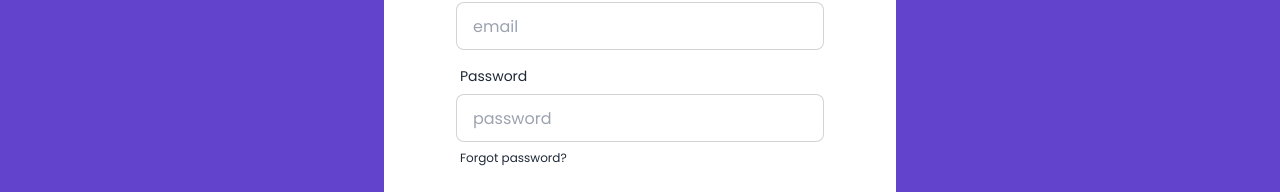
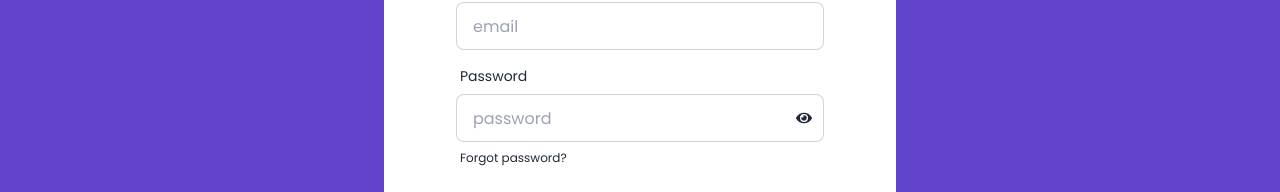
Before and after one commit to zishanmeh/lingo-bingo-language-learning-app, a React (Vite) app: page /auth/register in a window 1280 px wide. Shown: the part 446-638 px from the top of the page. Built offline with nearby package versions, Linux system fonts and the light colour scheme; no server answers.

Commit message:
added show password functionality

```diff
--- a/src/firebase/firebase.init.js
+++ b/src/firebase/firebase.init.js
@@ -6,12 +6,12 @@ import { getAuth } from "firebase/auth";
 
 // Your web app's Firebase configuration
 const firebaseConfig = {
-  apiKey: "AIzaSyC4NkWR0tDRPdtA81FcegTgzDUccYb2WF8",
-  authDomain: "lingo-bingo-4fa6f.firebaseapp.com",
-  projectId: "lingo-bingo-4fa6f",
-  storageBucket: "lingo-bingo-4fa6f.firebasestorage.app",
-  messagingSenderId: "433446455554",
-  appId: "1:433446455554:web:5029a55d4e7fef0da09a1b",
+  apiKey: import.meta.env.VITE_apiKey,
+  authDomain: import.meta.env.VITE_authDomain,
+  projectId: import.meta.env.VITE_projectId,
+  storageBucket: import.meta.env.VITE_storageBucket,
+  messagingSenderId: import.meta.env.VITE_messagingSenderId,
+  appId: import.meta.env.VITE_appId,
 };
 
 // Initialize Firebase
--- a/src/pages/Login.jsx
+++ b/src/pages/Login.jsx
@@ -3,6 +3,7 @@ import { Link, useLocation, useNavigate } from "react-router-dom";
 import { AuthContext } from "../Provider/AuthProvider";
 import { toast } from "react-toastify";
 import { FcGoogle } from "react-icons/fc";
+import { FaEye, FaEyeSlash } from "react-icons/fa";
 
 const Login = () => {
   const { signInUser, setUser, signInWithGoogle, forgotPassword, setEmail } =
@@ -60,6 +61,10 @@ const Login = () => {
   //       })
   //       .catch((err) => setErrorMessage(err.message));
   //   };
+  const [showPass, setShowPass] = useState(false);
+  const handleShowPassword = () => {
+    setShowPass(!showPass);
+  };
   return (
     <div className="min-h-screen flex justify-center items-center">
       <div className="card bg-base-100 w-full max-w-lg shrink-0 rounded-none p-10">
@@ -85,14 +90,27 @@ const Login = () => {
             <label className="label">
               <span className="label-text">Password</span>
             </label>
+            <div className="relative">
               <input
-              type="password"
+                type={showPass ? "text" : "password"}
                 name="password"
                 placeholder="password"
-              className="input input-bordered"
+                className="input input-bordered w-full"
                 autoComplete="false"
                 required
               />
+              {!showPass ? (
+                <FaEye
+                  className="absolute top-4 right-3 cursor-pointer"
+                  onClick={handleShowPassword}
+                ></FaEye>
+              ) : (
+                <FaEyeSlash
+                  className="absolute top-4 right-3 cursor-pointer"
+                  onClick={handleShowPassword}
+                ></FaEyeSlash>
+              )}
+            </div>
             <label className="label">
               <Link
                 className="label-text-alt link link-hover"
--- a/src/pages/Register.jsx
+++ b/src/pages/Register.jsx
@@ -5,6 +5,7 @@ import Footer from "../components/Footer";
 import { AuthContext } from "../Provider/AuthProvider";
 import { toast } from "react-toastify";
 import { FcGoogle } from "react-icons/fc";
+import { FaEye, FaEyeSlash } from "react-icons/fa";
 
 const Register = () => {
   const { createNewUser, setUser, updateUserProfile, signInWithGoogle } =
@@ -49,12 +50,16 @@ const Register = () => {
         setErrorMessage(null);
         toast.success("Registration successfull!");
         updateUserProfile({ displayName: name, photoURL: photo })
-          .then((result) => navigate("/"))
+          .then(() => navigate("/"))
           .catch((err) => setErrorMessage(err.message));
       })
       .catch((err) => {
         setErrorMessage(err.message);
       });
+  };
+  const [showPass, setShowPass] = useState(false);
+  const handleShowPassword = () => {
+    setShowPass(!showPass);
   };
   return (
     <div>
@@ -111,14 +116,28 @@ const Register = () => {
               <label className="label">
                 <span className="label-text">Password</span>
               </label>
+              <div className="relative">
                 <input
                   name="password"
                   autoComplete="false"
-                type="password"
+                  type={showPass ? "text" : "password"}
                   placeholder="password"
-                className="input input-bordered"
+                  className="input input-bordered w-full"
                   required
                 />
+                {!showPass ? (
+                  <FaEye
+                    className="absolute top-4 right-3 cursor-pointer"
+                    onClick={handleShowPassword}
+                  ></FaEye>
+                ) : (
+                  <FaEyeSlash
+                    className="absolute top-4 right-3 cursor-pointer"
+                    onClick={handleShowPassword}
+                  ></FaEyeSlash>
+                )}
+              </div>
+
               <label className="label">
                 <a href="#" className="label-text-alt link link-hover">
                   Forgot password?
--- a/src/pages/Root.jsx
+++ b/src/pages/Root.jsx
@@ -10,7 +10,6 @@ import { AuthContext } from "../Provider/AuthProvider";
 const Root = () => {
   const { user } = useContext(AuthContext);
   const location = useLocation();
-  console.log(location.pathname);
   return (
     <div className="bg-primary_color min-h-screen font-poppins">
       <header className="mb-10">
```
Lines whose indentation alone changed are shown as unchanged.
